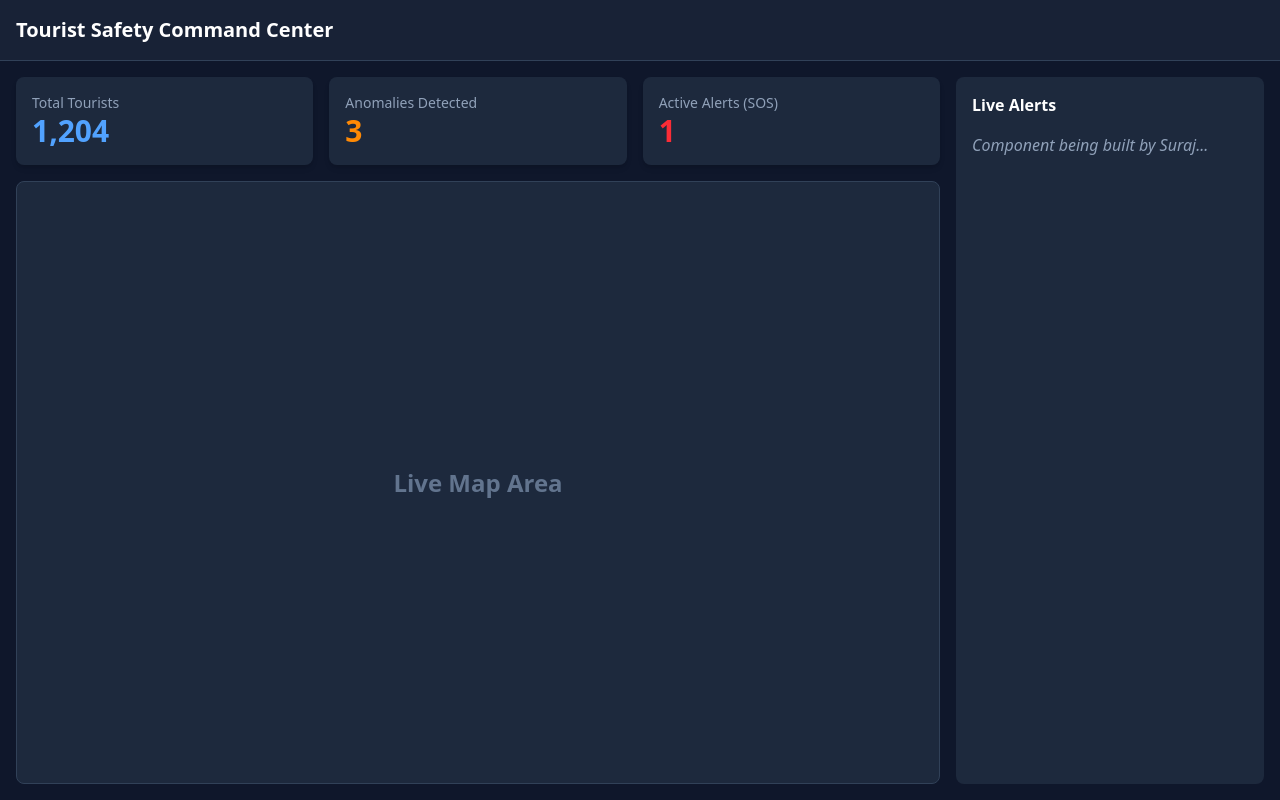
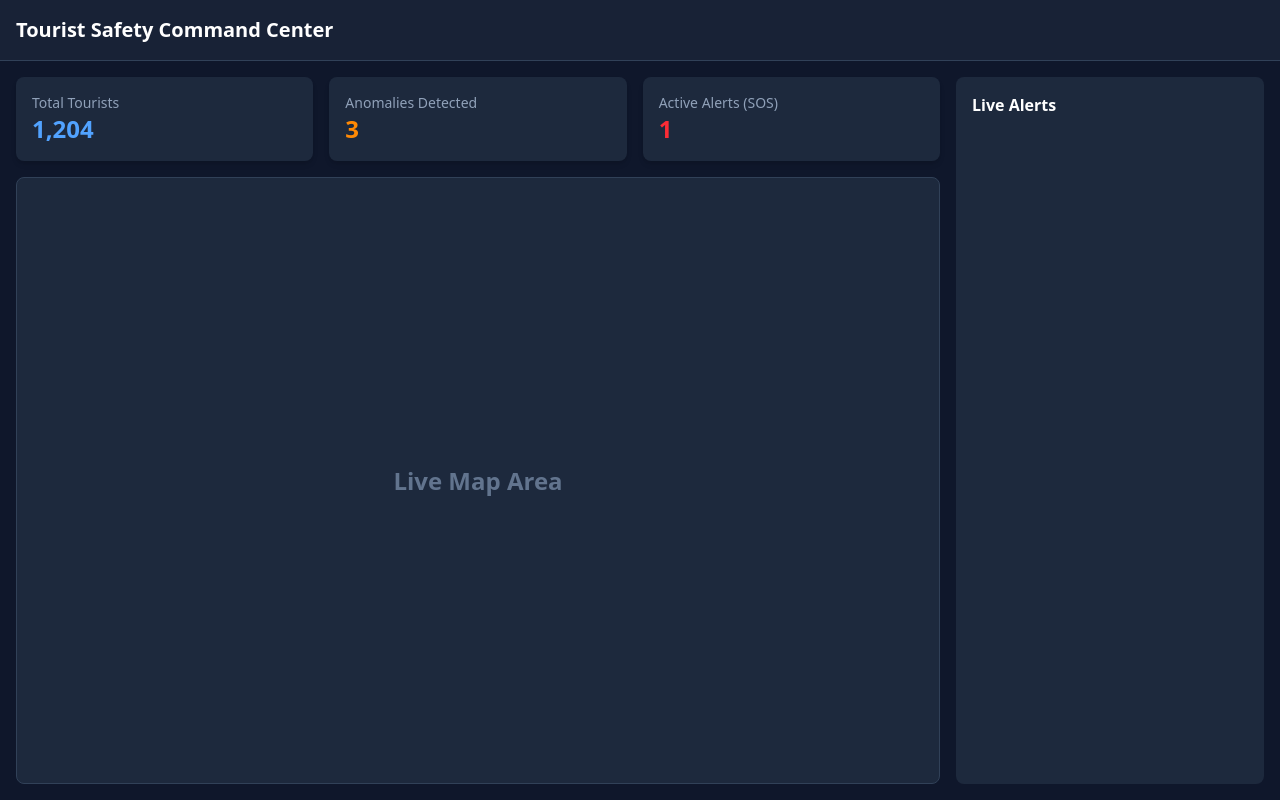
Before and after one commit to addygit123/smart-tourist-safety, a React (Vite) app in the folder client/: page /dashboard in a window 1280 px wide. Built offline with nearby package versions, Linux system fonts and the light colour scheme.

Commit message:
features;build aletcard and statstics card

```diff
--- /dev/null
+++ b/client/src/components/dashboard/AlertCard.jsx
@@ -0,0 +1,16 @@
+const AlertCard = ({ type, message, timestamp }) => {
+  const colors = {
+    sos: "bg-red-600",
+    anomaly: "bg-orange-500",
+    info: "bg-blue-500",
+  };
+
+  return (
+    <div className={`p-4 rounded-lg shadow-md text-white ${colors[type] || "bg-slate-700"}`}>
+      <h4 className="font-bold capitalize">{type} Alert</h4>
+      <p className="text-sm">{message}</p>
+      <span className="text-xs opacity-80">{timestamp}</span>
+    </div>
+  );
+};
+export default AlertCard;
--- /dev/null
+++ b/client/src/components/dashboard/StatisticsCard.jsx
@@ -0,0 +1,11 @@
+const StatisticsCard = ({ title, value, color, icon: Icon }) => (
+  <div className="bg-slate-800 p-4 rounded-lg shadow-md flex items-center gap-3">
+    {Icon && <Icon className={`text-3xl ${color}`} />}
+    <div>
+      <h3 className="text-sm font-medium text-slate-400">{title}</h3>
+      <p className={`text-2xl font-bold ${color}`}>{value}</p>
+    </div>
+  </div>
+);
+
+export default StatisticsCard;
--- a/client/src/pages/DashboardPage.jsx
+++ b/client/src/pages/DashboardPage.jsx
@@ -1,17 +1,11 @@
     import React from 'react';
+    import AlertCard from '../components/dashboard/Alertcard';
+    import StatisticsCard from '../components/dashboard/StatisticsCard';
 
-    // These are simple placeholder components for now.
-    const StatsCard = ({ title, value, color }) => (
-      <div className="bg-slate-800 p-4 rounded-lg shadow-md">
-        <h3 className="text-sm font-medium text-slate-400">{title}</h3>
-        <p className={`text-3xl font-bold ${color}`}>{value}</p>
-      </div>
-    );
 
     const AlertsFeedPlaceholder = () => (
         <div className="bg-slate-800 p-4 rounded-lg flex-grow">
             <h3 className="font-bold mb-4 text-white">Live Alerts</h3>
-            <div className="text-slate-400 italic">Component being built by Suraj...</div>
         </div>
     );
 
@@ -36,16 +30,20 @@
             {/* Left Column (Map & Stats) */}
             <div className="flex-[3] flex flex-col gap-4">
               <div className="grid grid-cols-1 md:grid-cols-3 gap-4">
-                <StatsCard title="Total Tourists" value="1,204" color="text-blue-400" />
-                <StatsCard title="Anomalies Detected" value="3" color="text-orange-400" />
-                <StatsCard title="Active Alerts (SOS)" value="1" color="text-red-500" />
+                <StatisticsCard title="Total Tourists" value="1,204" color="text-blue-400" />
+                <StatisticsCard title="Anomalies Detected" value="3" color="text-orange-400" />
+                <StatisticsCard title="Active Alerts (SOS)" value="1" color="text-red-500" />
+
               </div>
               <MapPlaceholder />
             </div>
 
             {/* Right Column (Alerts) */}
             <div className="flex-[1] flex flex-col gap-4">
+
               <AlertsFeedPlaceholder />
+
+
             </div>
 
           </main>
@@ -53,4 +51,5 @@
       );
     };
 
+
     export default DashboardPage;
```
